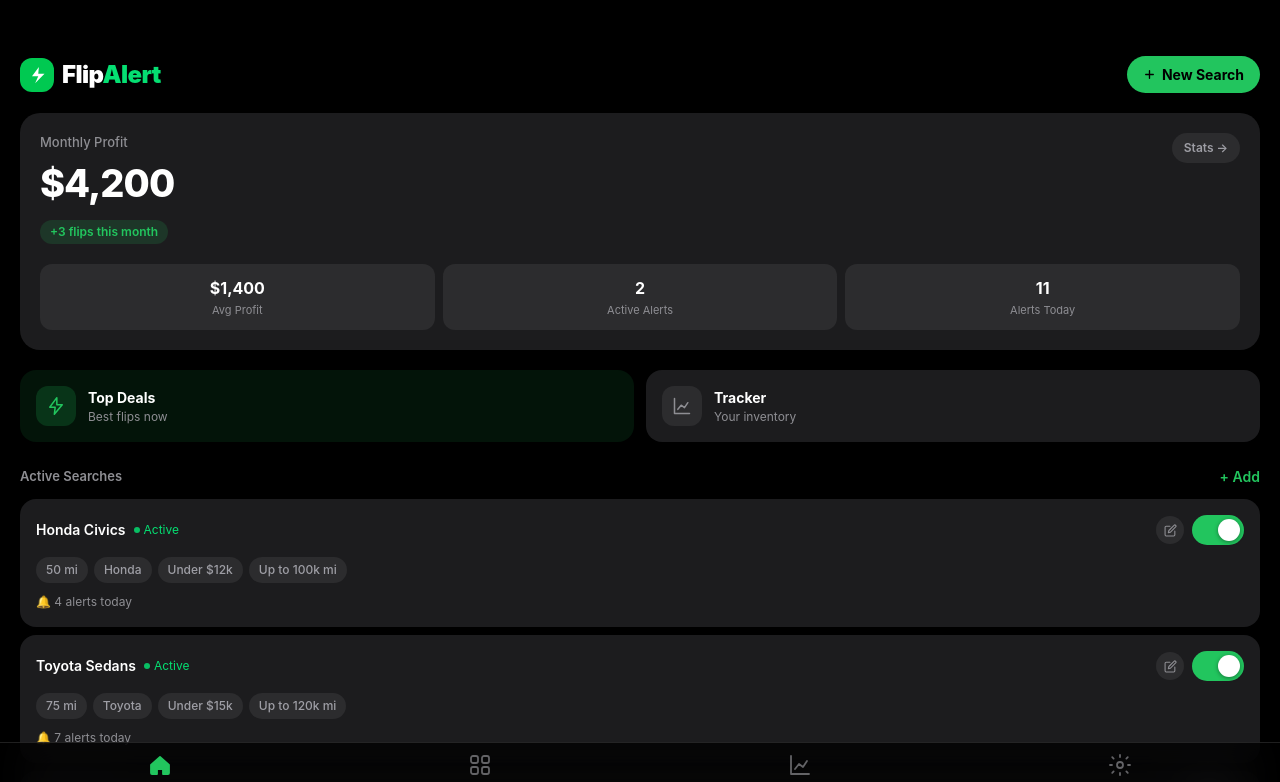
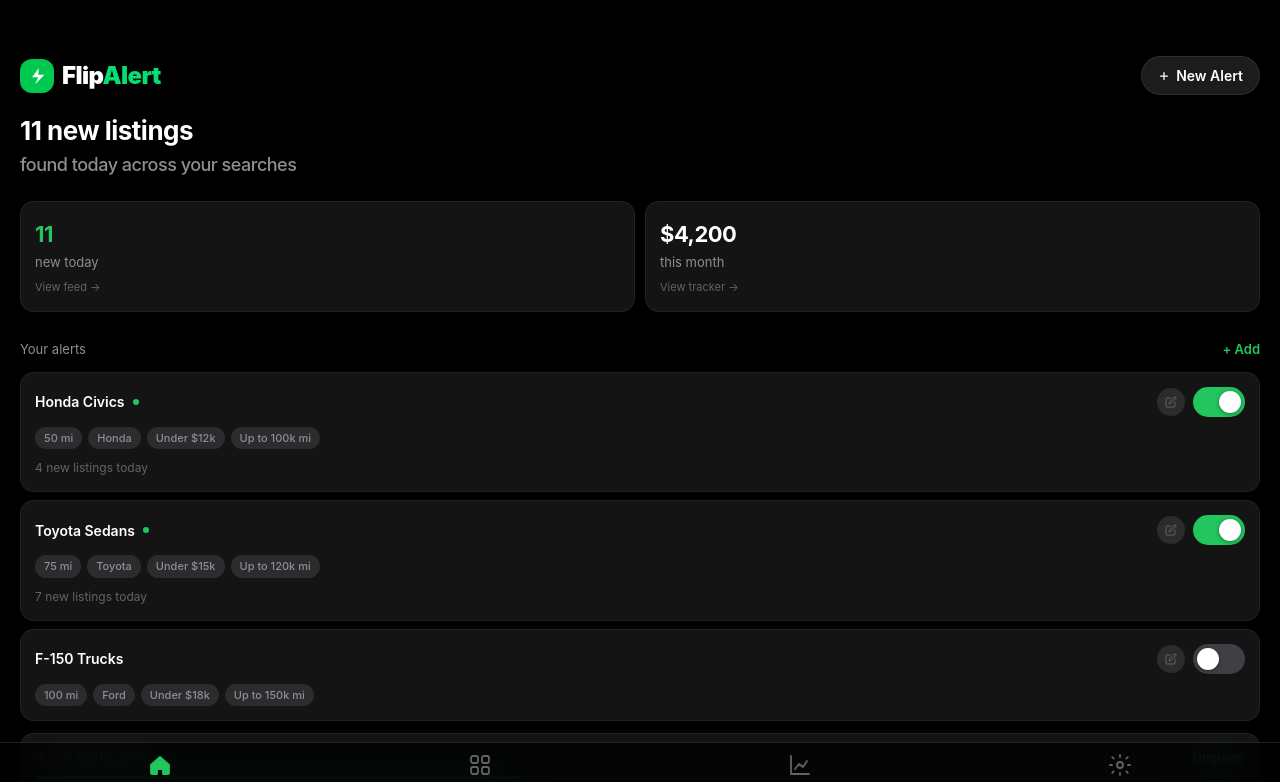
Before and after one commit to reaganwise5-del/my-app, a Next.js app: page / in a window 1280 px wide. Shown: the top 782 px of the page. Built offline with nearby package versions, Linux system fonts and the light colour scheme.

Commit message:
Redesign cards and home — less template feel

```diff
--- a/app/feed/page.tsx
+++ b/app/feed/page.tsx
@@ -85,47 +85,23 @@
         </div>
 
         {/* Tabs */}
-        <div style={{ display: 'flex', gap: 8 }}>
-          <button
-            type="button"
-            onClick={() => setTab('picks')}
-            style={{ display: 'flex', alignItems: 'center', gap: 6, padding: '8px 16px', borderRadius: 20, fontSize: 14, fontWeight: 700, background: tab === 'picks' ? '#22c55e' : '#1C1C1E', color: tab === 'picks' ? '#000' : '#8E8E93', transition: 'all 0.2s' }}
-          >
-            <svg width="13" height="13" fill="none" viewBox="0 0 24 24">
-              <path d="M13 2L4.5 13.5H11L10 22L19.5 10.5H13L13 2Z" stroke={tab === 'picks' ? '#000' : '#8E8E93'} strokeWidth="2" strokeLinejoin="round" />
-            </svg>
-            Top Deals
-            {tab === 'picks' && (
-              <span style={{ background: 'rgba(0,0,0,0.2)', color: '#000', fontSize: 11, fontWeight: 800, padding: '2px 6px', borderRadius: 10 }}>
-                {aiPicks.length}
-              </span>
-            )}
-          </button>
-
-          <button
-            type="button"
-            onClick={() => setTab('all')}
-            style={{ padding: '8px 16px', borderRadius: 20, fontSize: 14, fontWeight: 700, background: tab === 'all' ? '#fff' : '#1C1C1E', color: tab === 'all' ? '#000' : '#8E8E93', transition: 'all 0.2s' }}
-          >
-            All Listings
-          </button>
+        <div style={{ display: 'flex', gap: 6, background: '#1C1C1E', borderRadius: 10, padding: 3 }}>
+          {(['picks', 'all'] as Tab[]).map(t => (
+            <button
+              key={t}
+              type="button"
+              onClick={() => setTab(t)}
+              style={{ flex: 1, padding: '7px 0', borderRadius: 8, fontSize: 13, fontWeight: 600, color: tab === t ? '#fff' : '#636366', background: tab === t ? '#3A3A3C' : 'transparent', transition: 'all 0.2s' }}
+            >
+              {t === 'picks' ? `Top Deals` : 'All Listings'}
+            </button>
+          ))}
         </div>
       </div>
 
       {/* Data source banner */}
       <DataBanner source={source} lastRefresh={lastRefresh} refreshing={refreshing} onRefresh={() => fetchRealListings(false)} timeSince={timeSince} />
 
-      {/* AI Picks description */}
-      {tab === 'picks' && (
-        <div style={{ margin: '4px 16px 0', background: 'rgba(34,197,94,0.07)', border: '1px solid rgba(34,197,94,0.15)', borderRadius: 16, padding: '10px 14px', display: 'flex', alignItems: 'center', gap: 10 }}>
-          <svg width="18" height="18" fill="none" viewBox="0 0 24 24" style={{ flexShrink: 0 }}>
-            <path d="M13 2L4.5 13.5H11L10 22L19.5 10.5H13L13 2Z" stroke="#22c55e" strokeWidth="2" strokeLinejoin="round" />
-          </svg>
-          <p style={{ color: '#8E8E93', fontSize: 12, lineHeight: 1.4 }}>
-            <span style={{ color: '#22c55e', fontWeight: 700 }}>Top Deals</span> — sorted by profit margin. Cars only, no junk.
-          </p>
-        </div>
-      )}
 
       {/* Feed — 2 column grid */}
       <div style={{ padding: '12px 12px 0' }}>
--- a/app/page.tsx
+++ b/app/page.tsx
@@ -12,7 +12,7 @@
 
 function Chip({ label }: { label: string }) {
   return (
-    <span style={{ background: '#2C2C2E', color: '#EBEBF599', fontSize: 12, fontWeight: 500, padding: '4px 10px', borderRadius: 20 }}>
+    <span style={{ background: '#2C2C2E', color: '#8E8E93', fontSize: 11, fontWeight: 500, padding: '3px 9px', borderRadius: 20 }}>
       {label}
     </span>
   );
@@ -20,41 +20,40 @@
 
 function ActiveSearchCard({ search, onToggle, onEdit }: { search: Search; onToggle: (id: string) => void; onEdit: (s: Search) => void }) {
   return (
-    <div style={{ background: '#1C1C1E', borderRadius: 16 }} className="p-4">
-      <div className="flex items-center justify-between mb-3">
-        <div className="flex items-center gap-2 min-w-0">
-          <h3 className="text-white font-semibold text-sm truncate">{search.name}</h3>
+    <div style={{ background: '#141414', borderRadius: 14, padding: '14px 14px', border: '1px solid rgba(255,255,255,0.06)' }}>
+      <div style={{ display: 'flex', alignItems: 'center', justifyContent: 'space-between', marginBottom: 10 }}>
+        <div style={{ display: 'flex', alignItems: 'center', gap: 8, minWidth: 0 }}>
+          <h3 style={{ color: '#fff', fontWeight: 600, fontSize: 14, overflow: 'hidden', textOverflow: 'ellipsis', whiteSpace: 'nowrap' }}>{search.name}</h3>
           {search.active && (
-            <span className="flex items-center gap-1 shrink-0">
-              <span className="w-1.5 h-1.5 bg-green-400 rounded-full animate-pulse" />
-              <span className="text-green-400 text-xs">Active</span>
+            <span style={{ display: 'flex', alignItems: 'center', gap: 4, flexShrink: 0 }}>
+              <span style={{ width: 6, height: 6, background: '#22c55e', borderRadius: '50%' }} />
             </span>
           )}
         </div>
-        <div className="flex items-center gap-2">
+        <div style={{ display: 'flex', alignItems: 'center', gap: 8 }}>
           <button
             type="button"
             onClick={() => onEdit(search)}
             style={{ width: 28, height: 28, background: '#2C2C2E', borderRadius: '50%', display: 'flex', alignItems: 'center', justifyContent: 'center' }}
           >
-            <svg width="13" height="13" fill="none" viewBox="0 0 24 24">
-              <path d="M11 4H4a2 2 0 0 0-2 2v14a2 2 0 0 0 2 2h14a2 2 0 0 0 2-2v-7" stroke="#8E8E93" strokeWidth="2" strokeLinecap="round" strokeLinejoin="round"/>
-              <path d="M18.5 2.5a2.121 2.121 0 0 1 3 3L12 15l-4 1 1-4 9.5-9.5z" stroke="#8E8E93" strokeWidth="2" strokeLinecap="round" strokeLinejoin="round"/>
+            <svg width="12" height="12" fill="none" viewBox="0 0 24 24">
+              <path d="M11 4H4a2 2 0 0 0-2 2v14a2 2 0 0 0 2 2h14a2 2 0 0 0 2-2v-7" stroke="#636366" strokeWidth="2" strokeLinecap="round" strokeLinejoin="round"/>
+              <path d="M18.5 2.5a2.121 2.121 0 0 1 3 3L12 15l-4 1 1-4 9.5-9.5z" stroke="#636366" strokeWidth="2" strokeLinecap="round" strokeLinejoin="round"/>
             </svg>
           </button>
           <Toggle active={search.active} onToggle={() => onToggle(search.id)} />
         </div>
       </div>
 
-      <div className="flex flex-wrap gap-1.5">
+      <div style={{ display: 'flex', flexWrap: 'wrap', gap: 6 }}>
         <Chip label={`${search.radius} mi`} />
         <Chip label={search.make === 'Any' ? 'Any Make' : search.make} />
         <Chip label={`Under $${(search.maxPrice / 1000).toFixed(0)}k`} />
         <Chip label={`Up to ${(search.maxMileage / 1000).toFixed(0)}k mi`} />
       </div>
 
-      {search.active && (
-        <p style={{ color: '#8E8E93', fontSize: 12, marginTop: 10 }}>🔔 {search.alertsToday} alerts today</p>
+      {search.active && search.alertsToday > 0 && (
+        <p style={{ color: '#636366', fontSize: 12, marginTop: 10 }}>{search.alertsToday} new listings today</p>
       )}
     </div>
   );
@@ -72,116 +71,75 @@
     setSearches(prev => prev.map(s => s.id === updated.id ? updated : s));
   }
 
-  const monthlyProfit = 4200;
-  const totalFlips = 3;
   const activeCount = searches.filter(s => s.active).length;
+  const totalAlertsToday = searches.reduce((sum, s) => sum + (s.active ? (s.alertsToday || 0) : 0), 0);
 
   return (
-    <div className="min-h-screen pb-32" style={{ background: '#000000' }}>
+    <div style={{ minHeight: '100vh', paddingBottom: 120, background: '#000' }}>
+
       {/* Header */}
-      <div className="px-5 pt-14 pb-5 flex items-center justify-between">
+      <div style={{ padding: '56px 20px 20px', display: 'flex', alignItems: 'center', justifyContent: 'space-between' }}>
         <Logo size="md" />
         <button
           type="button"
           onClick={() => setModal({ mode: 'new' })}
-          style={{ background: '#22c55e', color: '#000', fontWeight: 700, fontSize: 14, padding: '8px 16px', borderRadius: 20, display: 'flex', alignItems: 'center', gap: 6 }}
+          style={{ background: '#1C1C1E', color: '#fff', fontWeight: 600, fontSize: 14, padding: '8px 16px', borderRadius: 20, display: 'flex', alignItems: 'center', gap: 6, border: '1px solid rgba(255,255,255,0.08)' }}
         >
-          <svg width="13" height="13" fill="none" viewBox="0 0 24 24">
+          <svg width="12" height="12" fill="none" viewBox="0 0 24 24">
             <path d="M12 5v14M5 12h14" stroke="currentColor" strokeWidth="2.5" strokeLinecap="round" />
           </svg>
-          New Search
+          New Alert
         </button>
       </div>
 
-      {/* Profit hero */}
-      <div className="mx-5 mb-5">
-        <div style={{ background: '#1C1C1E', borderRadius: 20, padding: 20 }}>
-          <div className="flex items-start justify-between">
-            <div>
-              <p style={{ color: '#8E8E93', fontSize: 13, fontWeight: 500 }}>Monthly Profit</p>
-              <p style={{ color: '#fff', fontWeight: 800, fontSize: 38, letterSpacing: -1, marginTop: 2 }}>
-                ${monthlyProfit.toLocaleString()}
-              </p>
-              <span style={{ background: 'rgba(34,197,94,0.15)', color: '#22c55e', fontSize: 12, fontWeight: 600, padding: '3px 10px', borderRadius: 20, display: 'inline-block', marginTop: 8 }}>
-                +{totalFlips} flips this month
-              </span>
-            </div>
-            <Link href="/tracker"
-              style={{ background: '#2C2C2E', color: '#EBEBF599', fontSize: 12, fontWeight: 600, padding: '6px 12px', borderRadius: 20 }}>
-              Stats →
-            </Link>
-          </div>
-
-          <div className="grid grid-cols-3 gap-2 mt-5">
-            {[
-              { label: 'Avg Profit', value: '$1,400' },
-              { label: 'Active Alerts', value: activeCount.toString() },
-              { label: 'Alerts Today', value: '11' },
-            ].map((stat) => (
-              <div key={stat.label} style={{ background: '#2C2C2E', borderRadius: 12, padding: '12px 8px', textAlign: 'center' }}>
-                <p style={{ color: '#fff', fontWeight: 700, fontSize: 16 }}>{stat.value}</p>
-                <p style={{ color: '#8E8E93', fontSize: 11, marginTop: 2 }}>{stat.label}</p>
-              </div>
-            ))}
-          </div>
-        </div>
+      {/* Today's summary — not a dashboard, just a quick line */}
+      <div style={{ padding: '0 20px 24px' }}>
+        <p style={{ color: '#fff', fontWeight: 700, fontSize: 26, letterSpacing: -0.5, lineHeight: 1.2 }}>
+          {totalAlertsToday > 0
+            ? <>{totalAlertsToday} new listings<br /><span style={{ color: '#8E8E93', fontWeight: 500, fontSize: 18 }}>found today across your searches</span></>
+            : <>No new listings<br /><span style={{ color: '#636366', fontWeight: 500, fontSize: 18 }}>yet today — check back soon</span></>
+          }
+        </p>
       </div>
 
-      {/* Quick actions */}
-      <div className="px-5 mb-6 grid grid-cols-2 gap-3">
-        <Link href="/feed"
-          style={{ background: 'rgba(34,197,94,0.1)', borderRadius: 16, padding: 16, display: 'flex', alignItems: 'center', gap: 12 }}>
-          <div style={{ width: 40, height: 40, background: 'rgba(34,197,94,0.18)', borderRadius: 12, display: 'flex', alignItems: 'center', justifyContent: 'center' }}>
-            <svg width="20" height="20" fill="none" viewBox="0 0 24 24">
-              <path d="M13 2L4.5 13.5H11L10 22L19.5 10.5H13L13 2Z" stroke="#22c55e" strokeWidth="1.8" strokeLinejoin="round" />
-            </svg>
-          </div>
-          <div>
-            <p style={{ color: '#fff', fontWeight: 700, fontSize: 14 }}>Top Deals</p>
-            <p style={{ color: '#8E8E93', fontSize: 12 }}>Best flips now</p>
-          </div>
+      {/* Quick links */}
+      <div style={{ padding: '0 20px', display: 'grid', gridTemplateColumns: '1fr 1fr', gap: 10, marginBottom: 28 }}>
+        <Link href="/feed" style={{ background: '#141414', borderRadius: 14, padding: '16px 14px', display: 'block', border: '1px solid rgba(255,255,255,0.06)' }}>
+          <p style={{ color: '#22c55e', fontWeight: 700, fontSize: 22, letterSpacing: -0.5 }}>{totalAlertsToday}</p>
+          <p style={{ color: '#8E8E93', fontSize: 13, marginTop: 2 }}>new today</p>
+          <p style={{ color: '#636366', fontSize: 11, marginTop: 6 }}>View feed →</p>
         </Link>
-        <Link href="/tracker"
-          style={{ background: '#1C1C1E', borderRadius: 16, padding: 16, display: 'flex', alignItems: 'center', gap: 12 }}>
-          <div style={{ width: 40, height: 40, background: '#2C2C2E', borderRadius: 12, display: 'flex', alignItems: 'center', justifyContent: 'center' }}>
-            <svg width="20" height="20" fill="none" viewBox="0 0 24 24">
-              <path d="M3 3v18h18M7 16l4-5 4 3 4-6" stroke="#8E8E93" strokeWidth="1.8" strokeLinecap="round" strokeLinejoin="round" />
-            </svg>
-          </div>
-          <div>
-            <p style={{ color: '#fff', fontWeight: 700, fontSize: 14 }}>Tracker</p>
-            <p style={{ color: '#8E8E93', fontSize: 12 }}>Your inventory</p>
-          </div>
+        <Link href="/tracker" style={{ background: '#141414', borderRadius: 14, padding: '16px 14px', display: 'block', border: '1px solid rgba(255,255,255,0.06)' }}>
+          <p style={{ color: '#fff', fontWeight: 700, fontSize: 22, letterSpacing: -0.5 }}>$4,200</p>
+          <p style={{ color: '#8E8E93', fontSize: 13, marginTop: 2 }}>this month</p>
+          <p style={{ color: '#636366', fontSize: 11, marginTop: 6 }}>View tracker →</p>
         </Link>
       </div>
 
       {/* Active searches */}
-      <div className="px-5">
-        <div className="flex items-center justify-between mb-3">
-          <p style={{ color: '#8E8E93', fontSize: 13, fontWeight: 600 }}>Active Searches</p>
-          <button type="button" onClick={() => setModal({ mode: 'new' })} style={{ color: '#22c55e', fontSize: 14, fontWeight: 600 }}>
+      <div style={{ padding: '0 20px' }}>
+        <div style={{ display: 'flex', alignItems: 'center', justifyContent: 'space-between', marginBottom: 12 }}>
+          <p style={{ color: '#8E8E93', fontSize: 13 }}>Your alerts</p>
+          <button type="button" onClick={() => setModal({ mode: 'new' })} style={{ color: '#22c55e', fontSize: 13, fontWeight: 600 }}>
             + Add
           </button>
         </div>
 
-        <div className="space-y-2">
+        <div style={{ display: 'flex', flexDirection: 'column', gap: 8 }}>
           {searches.map((search) => (
             <ActiveSearchCard key={search.id} search={search} onToggle={toggleSearch} onEdit={s => setModal({ mode: 'edit', search: s })} />
           ))}
         </div>
 
         {/* Slots */}
-        <div style={{ background: '#1C1C1E', borderRadius: 16, padding: 16, marginTop: 12 }}>
-          <div className="flex justify-between items-center mb-2">
-            <span style={{ color: '#8E8E93', fontSize: 13 }}>Search slots</span>
-            <span style={{ color: '#fff', fontSize: 13, fontWeight: 700 }}>{activeCount} / 5</span>
+        <div style={{ marginTop: 12, padding: '14px 16px', background: '#141414', borderRadius: 14, border: '1px solid rgba(255,255,255,0.06)' }}>
+          <div style={{ display: 'flex', justifyContent: 'space-between', alignItems: 'center', marginBottom: 8 }}>
+            <span style={{ color: '#636366', fontSize: 13 }}>{activeCount} of 5 alerts used</span>
+            <Link href="/settings" style={{ color: '#22c55e', fontSize: 12, fontWeight: 600 }}>Upgrade</Link>
           </div>
-          <div style={{ height: 4, background: '#3A3A3C', borderRadius: 4, overflow: 'hidden' }}>
-            <div style={{ height: '100%', width: `${(activeCount / 5) * 100}%`, background: '#22c55e', borderRadius: 4 }} />
+          <div style={{ height: 3, background: '#2C2C2E', borderRadius: 3, overflow: 'hidden' }}>
+            <div style={{ height: '100%', width: `${(activeCount / 5) * 100}%`, background: '#22c55e', borderRadius: 3 }} />
           </div>
-          <p style={{ color: '#636366', fontSize: 12, marginTop: 8 }}>
-            Basic plan · <span style={{ color: '#22c55e', fontWeight: 600 }}>Upgrade to Pro for unlimited</span>
-          </p>
         </div>
       </div>
 
```
Also changed, not shown: app/components/ListingCardGrid.tsx (+39 -36 lines).
